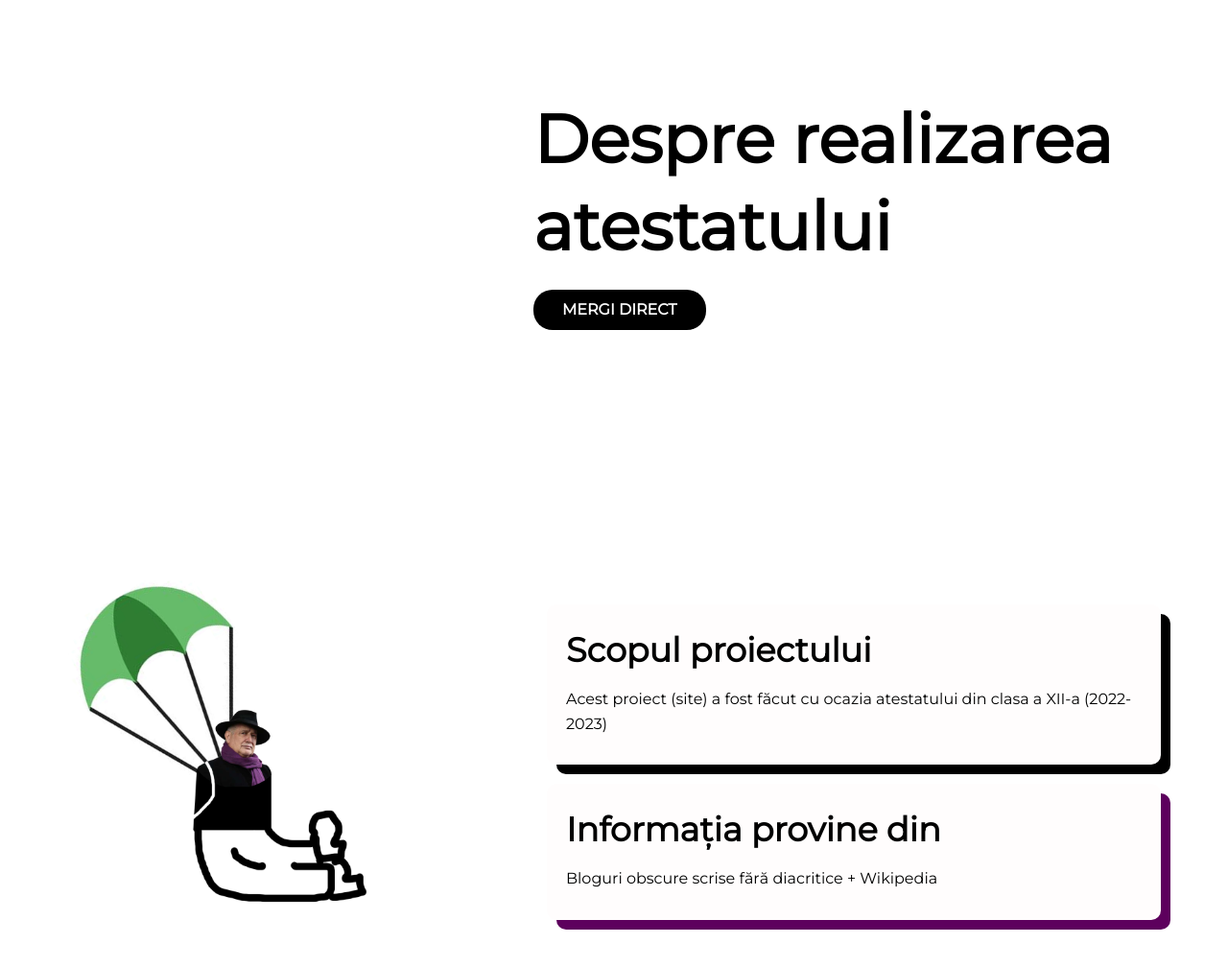
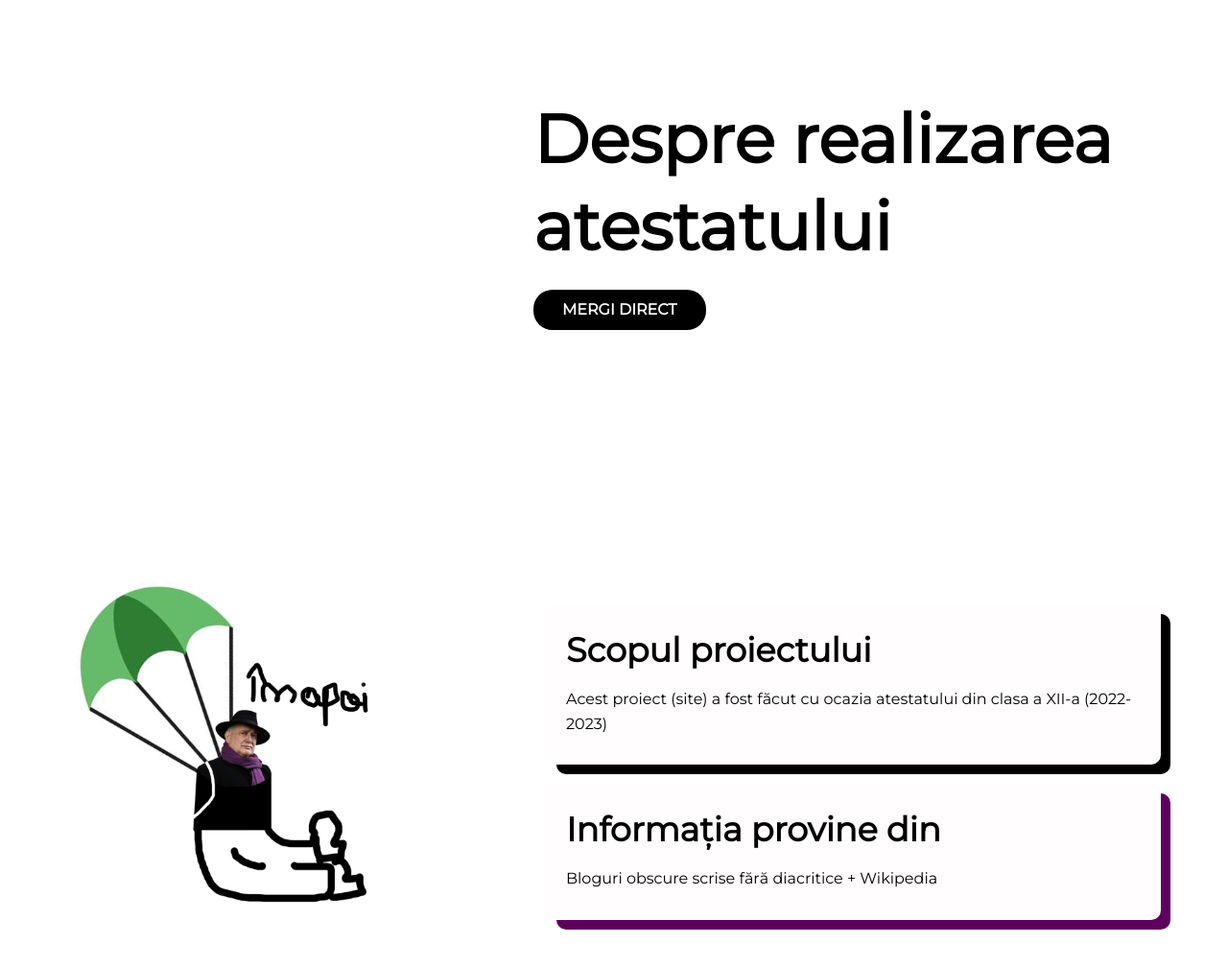
Before and after one commit to tomassw/Atestat-informatica, a plain HTML site: page proiect.html in a window 1280 px wide. Shown: the top 1008 px of the page at 96% size. Drawn offline with nearby package versions, Linux system fonts and the light colour scheme.

Commit message:
Modificat parasuta

```diff
--- a/proiect.html
+++ b/proiect.html
@@ -21,7 +21,7 @@
     </section>
 
     <section class="section section-stream" id="aici">
-        <img src="assets/parasuta.jpg" alt="Play-Button" class="play rellax" data-rellax-speed="-1" data-rellax-xs-speed="-5" onclick="location.href='index.html'" id="parasuta">
+        <img src="assets/parasuta2.jpg" alt="Play-Button" class="play rellax" data-rellax-speed="-1" data-rellax-xs-speed="-5" onclick="location.href='index.html'" id="parasuta">
         <div class="content rellax" data-rellax-speed="10">
             <div>
                 <h2 class="secondary-text">Scopul proiectului</h2>
```
Also changed, not shown: assets/parasuta2.jpg (added).
